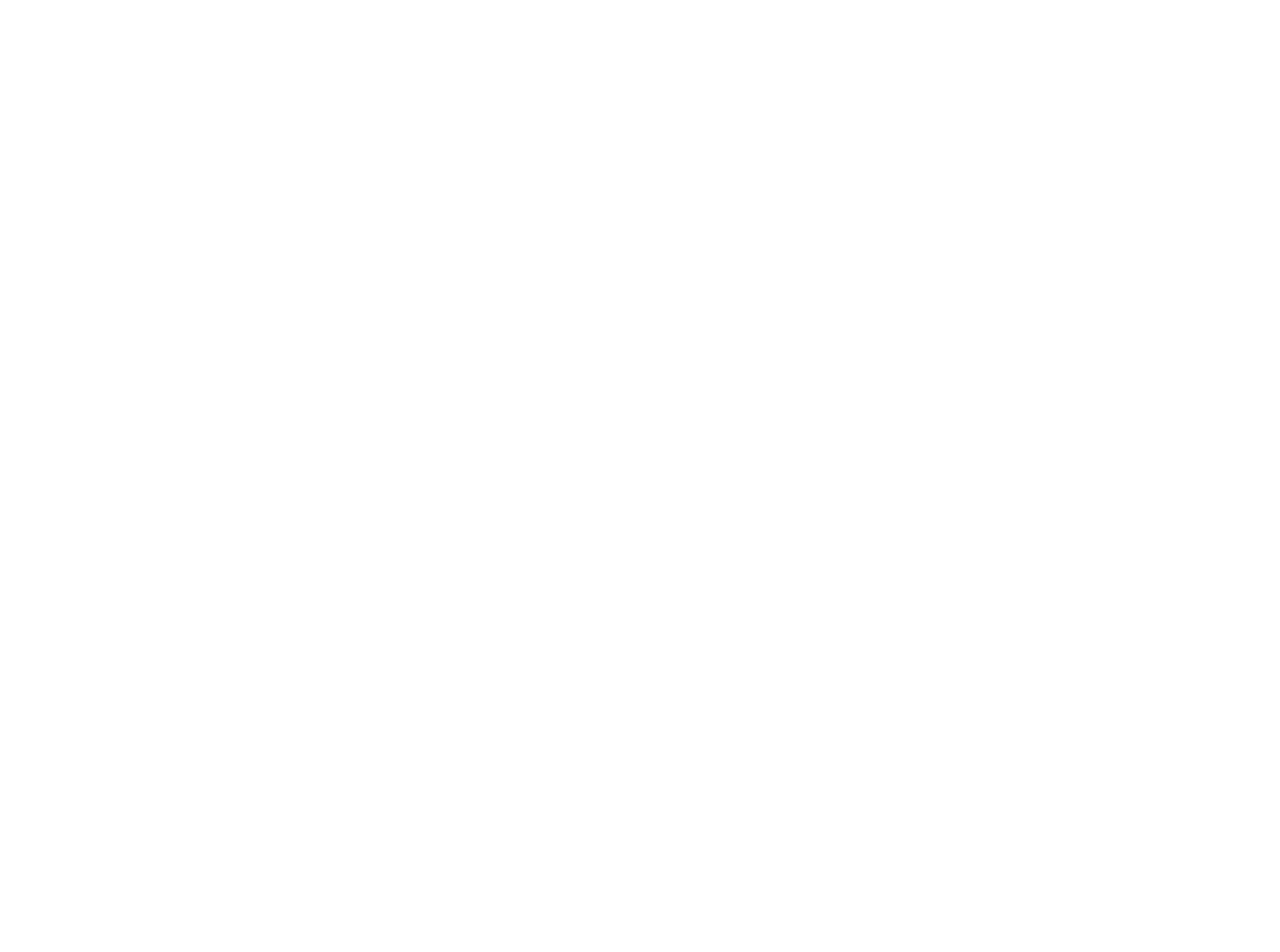
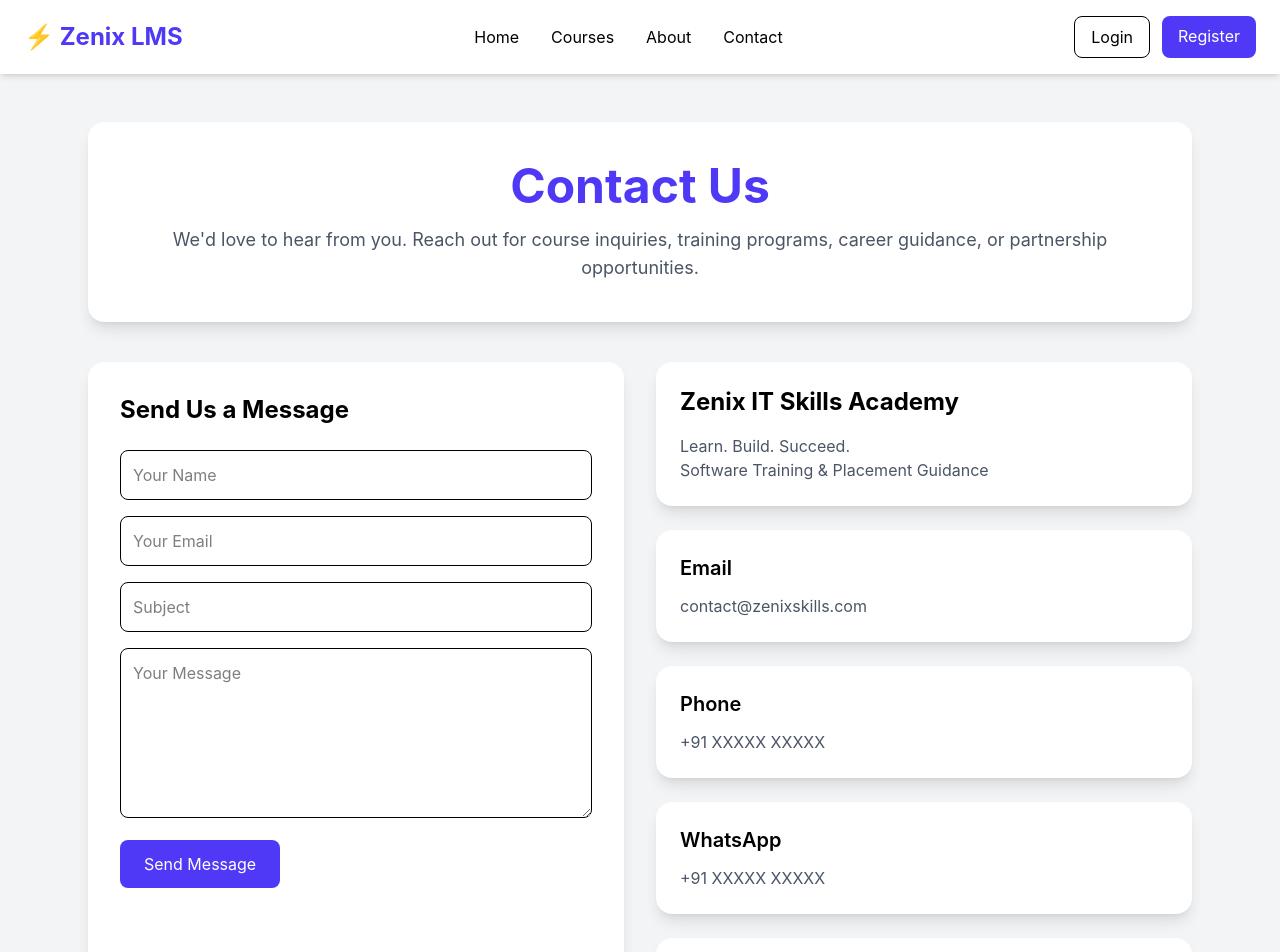
Before and after one commit to deepan-raj1/lms-saas-platform, a React (Vite) app in the folder lms_frontend/: page /contact in a window 1280 px wide. Before the commit this address had no page. Shown: the top 952 px of the page. Before the commit the page ends 800 px from the top, so only its background shows below. Built offline with nearby package versions, Linux system fonts and the light colour scheme.

Commit message:
Build contact page for public website

```diff
--- a/lms_frontend/src/App.jsx
+++ b/lms_frontend/src/App.jsx
@@ -15,6 +15,8 @@
 import Profile from "./pages/Profile";
 import CourseDetail from "./pages/CourseDetail";
 import About from "./pages/About";
+import Contact from "./pages/Contact";
+
 
 
 
@@ -106,6 +108,10 @@
                     path="/about"
                     element={<About />}
                 />
+                <Route
+                    path="/contact"
+                    element={<Contact />}
+                />
             </Routes>
         </BrowserRouter>
     );
--- /dev/null
+++ b/lms_frontend/src/pages/Contact.jsx
@@ -0,0 +1,146 @@
+import PublicNavbar from "../components/PublicNavbar";
+
+function Contact() {
+    return (
+        <div className="min-h-screen bg-gray-100">
+            <PublicNavbar />
+
+            <div className="max-w-6xl mx-auto px-6 py-12">
+
+                {/* Hero Section */}
+                <div className="bg-white rounded-2xl shadow-lg p-10 text-center mb-10">
+
+                    <h1 className="text-4xl md:text-5xl font-bold text-indigo-600">
+                        Contact Us
+                    </h1>
+
+                    <p className="text-gray-600 mt-4 text-lg">
+                        We'd love to hear from you. Reach out for course inquiries,
+                        training programs, career guidance, or partnership opportunities.
+                    </p>
+
+                </div>
+
+                <div className="grid md:grid-cols-2 gap-8">
+
+                    {/* Contact Form */}
+                    <div className="bg-white rounded-2xl shadow-lg p-8">
+
+                        <h2 className="text-2xl font-bold mb-6">
+                            Send Us a Message
+                        </h2>
+
+                        <form className="space-y-4">
+
+                            <input
+                                type="text"
+                                placeholder="Your Name"
+                                className="w-full border rounded-lg p-3 focus:outline-none focus:ring-2 focus:ring-indigo-500"
+                            />
+
+                            <input
+                                type="email"
+                                placeholder="Your Email"
+                                className="w-full border rounded-lg p-3 focus:outline-none focus:ring-2 focus:ring-indigo-500"
+                            />
+
+                            <input
+                                type="text"
+                                placeholder="Subject"
+                                className="w-full border rounded-lg p-3 focus:outline-none focus:ring-2 focus:ring-indigo-500"
+                            />
+
+                            <textarea
+                                rows="6"
+                                placeholder="Your Message"
+                                className="w-full border rounded-lg p-3 focus:outline-none focus:ring-2 focus:ring-indigo-500"
+                            />
+
+                            <button
+                                type="submit"
+                                className="bg-indigo-600 hover:bg-indigo-700 text-white px-6 py-3 rounded-lg"
+                            >
+                                Send Message
+                            </button>
+
+                        </form>
+
+                    </div>
+
+                    {/* Contact Information */}
+                    <div className="space-y-6">
+
+                        <div className="bg-white rounded-2xl shadow-lg p-6">
+
+                            <h2 className="text-2xl font-bold mb-4">
+                                Zenix IT Skills Academy
+                            </h2>
+
+                            <p className="text-gray-600">
+                                Learn. Build. Succeed.
+                            </p>
+
+                            <p className="text-gray-600">
+                                Software Training & Placement Guidance
+                            </p>
+
+                        </div>
+
+                        <div className="bg-white rounded-2xl shadow-lg p-6">
+
+                            <h3 className="text-xl font-semibold mb-3">
+                                Email
+                            </h3>
+
+                            <p className="text-gray-600">
+                                contact@zenixskills.com
+                            </p>
+
+                        </div>
+
+                        <div className="bg-white rounded-2xl shadow-lg p-6">
+
+                            <h3 className="text-xl font-semibold mb-3">
+                                Phone
+                            </h3>
+
+                            <p className="text-gray-600">
+                                +91 XXXXX XXXXX
+                            </p>
+
+                        </div>
+
+                        <div className="bg-white rounded-2xl shadow-lg p-6">
+
+                            <h3 className="text-xl font-semibold mb-3">
+                                WhatsApp
+                            </h3>
+
+                            <p className="text-gray-600">
+                                +91 XXXXX XXXXX
+                            </p>
+
+                        </div>
+
+                        <div className="bg-white rounded-2xl shadow-lg p-6">
+
+                            <h3 className="text-xl font-semibold mb-3">
+                                Location
+                            </h3>
+
+                            <p className="text-gray-600">
+                                Tamil Nadu, India
+                            </p>
+
+                        </div>
+
+                    </div>
+
+                </div>
+
+            </div>
+        </div>
+    );
+}
+
+export default Contact;
```
